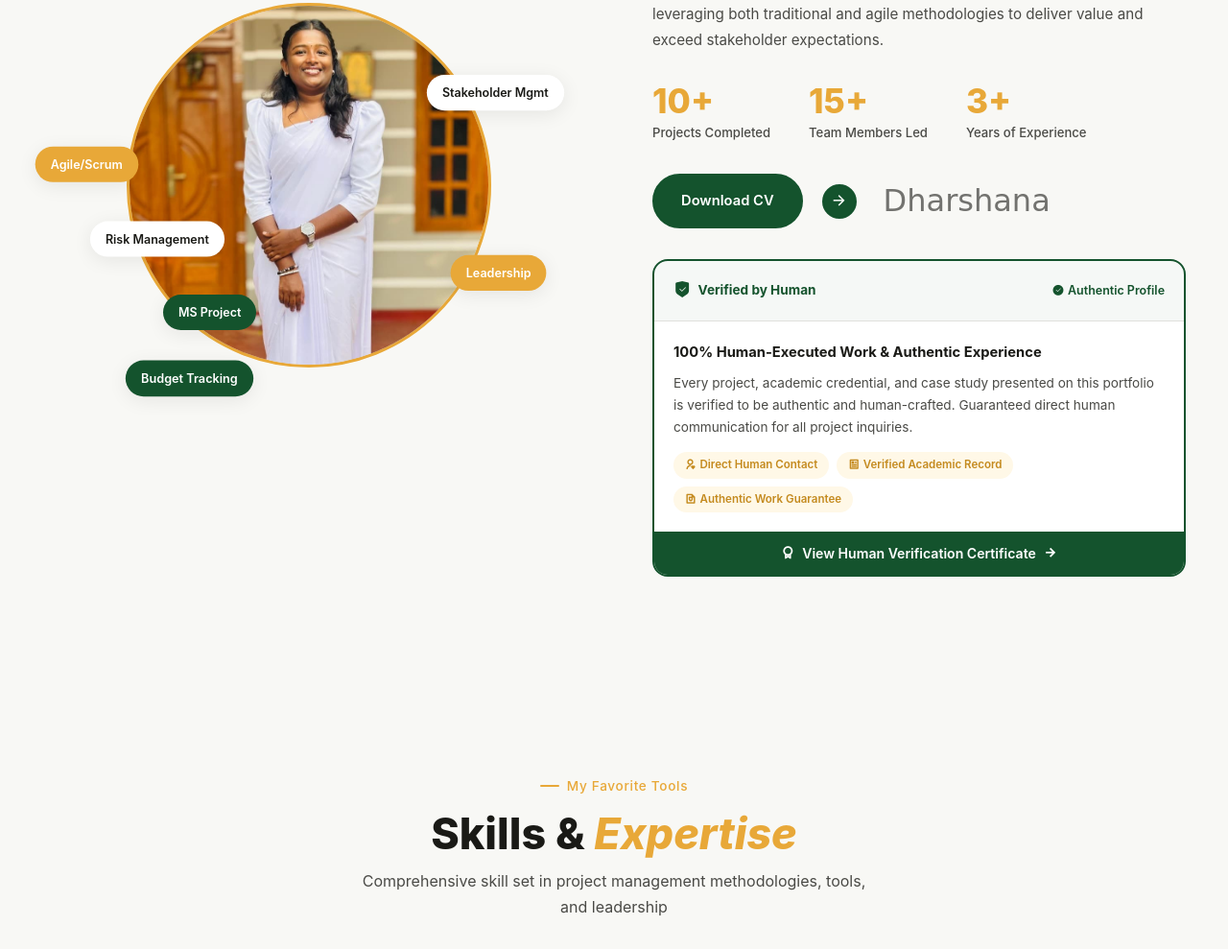
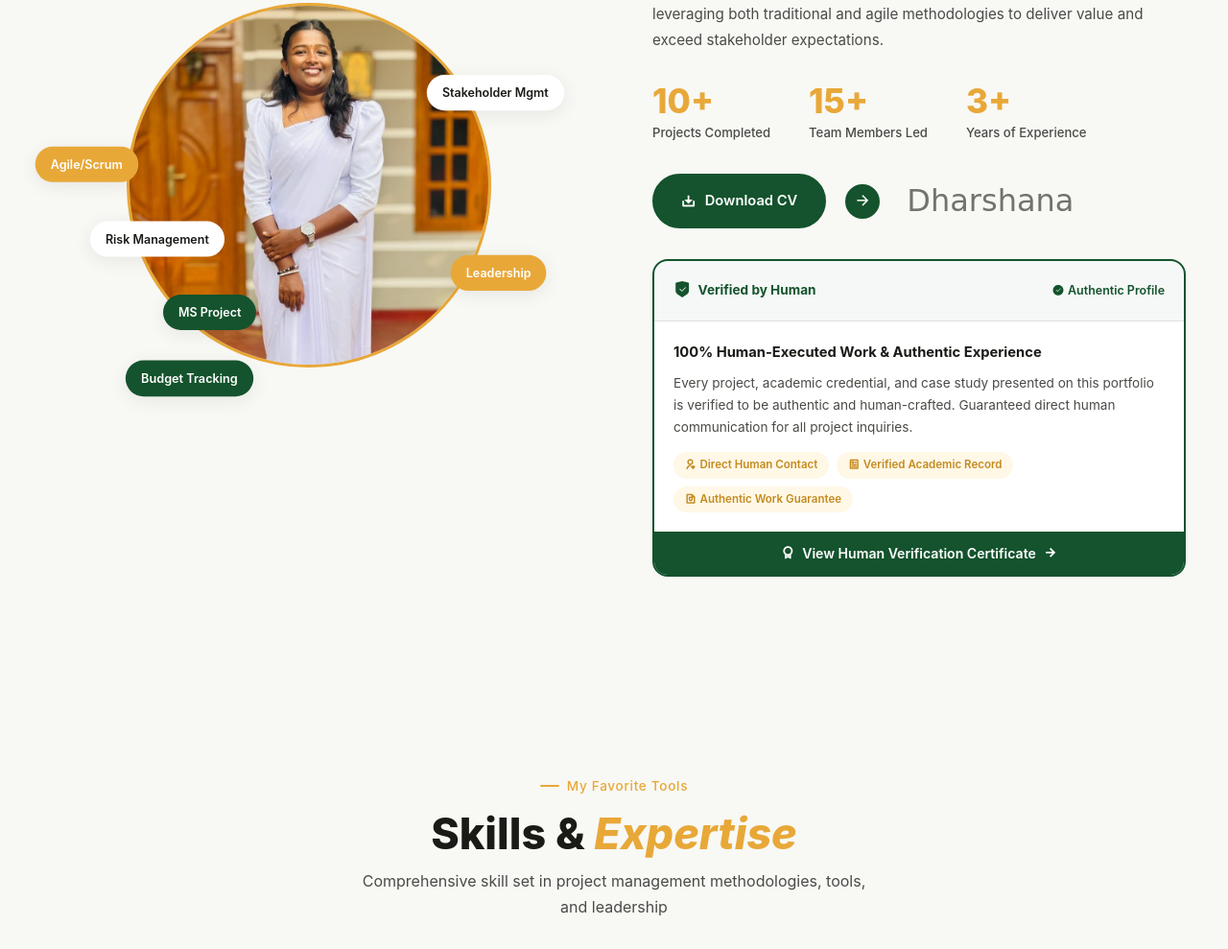
Before and after one commit to MrManoj124/Dharsha_Portfolio, a plain HTML site: page index.html in a window 1280 px wide. Shown: the part 1813-2802 px from the top of the page at 96% size. Drawn offline with nearby package versions, Linux system fonts and the light colour scheme.

Commit message:
feat: add downloadable CV PDF and update download buttons in index.html

```diff
--- a/index.html
+++ b/index.html
@@ -226,13 +226,15 @@
                     </div>
                 </div>
                 <div class="about_actions">
-                    <a href="#contact" class="btn_download">
-                        Download CV
-                    </a>
-                    <a href="#contact" class="btn_download_circle" aria-label="Download CV">
-                        <i class="ri-arrow-right-line"></i>
-                    </a>
-                    <span class="about_signature">Dharshana</span>
+                        <a href="Anbalagan_Dharshana_CV.pdf" download="Anbalagan_Dharshana_CV.pdf" target="_blank"
+                            rel="noopener noreferrer" class="btn_download">
+                            <i class="ri-download-2-line"></i> Download CV
+                        </a>
+                            <a href="Anbalagan_Dharshana_CV.pdf" download="Anbalagan_Dharshana_CV.pdf" target="_blank"
+                                rel="noopener noreferrer" class="btn_download_circle" aria-label="Download CV">
+                                <i class="ri-arrow-right-line"></i>
+                            </a>
+                            <span class="about_signature">Dharshana</span>
                 </div>
 
                 <!-- Verified by Human Trust Box -->
```
Also changed, not shown: 1 other file.
